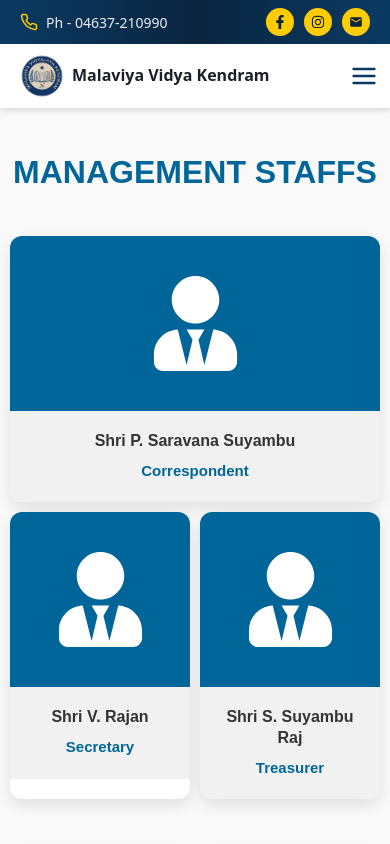
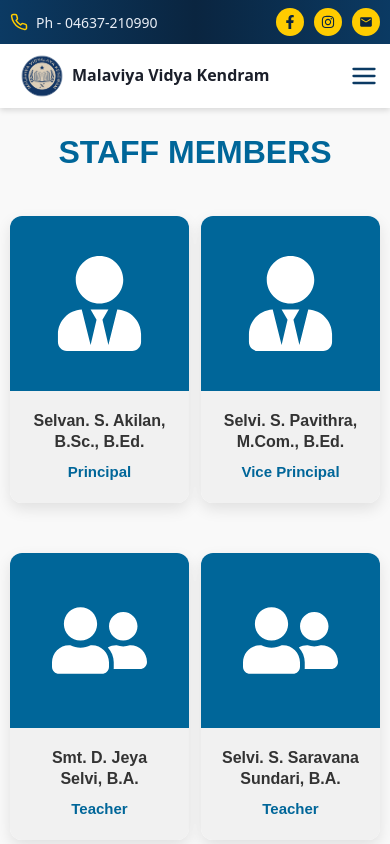
Before and after one commit to malaviavidyakendram-uvari/malaviyavidyakendramurvari, a React (Vite) app: page /management in a window 390 px wide. Shown: the top 844 px of the page. Built offline with nearby package versions, Linux system fonts and the light colour scheme; a web font is replaced by a local one.

Commit message:
Update: new version of React app

```diff
--- a/service.js
+++ b/service.js
@@ -11,8 +11,8 @@ app.use(express.json());
 
 // ✅ Initialize Razorpay
 const razorpay = new Razorpay({
-  key_id: process.env.rzp_test_RCDyBcOePZr1ls,       // Add in .env file
-  key_secret: process.env.iYxtfRSOs20bMjYs2oJzp4z1 // Add in .env file
+  key_id: process.env.rzp_test_RNopDT3cPfzVfh,       // Add in .env file
+  key_secret: process.env.BPQtvMCqUuflZ0hIbnlr45LG // Add in .env file
 });
 
 // ✅ API to create order
--- a/src/App.jsx
+++ b/src/App.jsx
@@ -3,7 +3,6 @@ import { Routes, Route } from "react-router-dom";
 import Header from './Components/Header';
 import Home from './Pages/Home';
 import Management from './Pages/Management';
-import Teachers from './Pages/Teachers';
 import History from './Pages/History';
 import Contact from './Pages/Contact';
 import About from './Pages/About';
@@ -21,7 +20,6 @@ function App() {
       <Routes>
         <Route path="/" element={<Home />} />
         <Route path="/management" element={<Management />} />
-        <Route path="/teachers" element={<Teachers />} />
         <Route path="/history" element={<History />} />
         <Route path="/about" element={<About />} />
         <Route path="/contact" element={<Contact />} />
--- a/src/Components/Header.jsx
+++ b/src/Components/Header.jsx
@@ -25,7 +25,6 @@ const Header = () => {
     { name: "Home", path: "/" },
     { name: "About", path: "/about" },
     { name: "Management", path: "/management" },
-    { name: "Teachers", path: "/teachers" },
     { name: "History", path: "/history" },
     { name: "Contact", path: "/contact" },
   ];
--- a/src/Css/Header.css
+++ b/src/Css/Header.css
@@ -1,7 +1,7 @@
 /* ================= Base ================= */
 .header {
   width: 100%;
-  font-family: system-ui, -apple-system, Segoe UI, Roboto, Arial, sans-serif;
+  font-family: system-ui, Arial, sans-serif;
   position: sticky;
   top: 0;
   z-index: 50;
@@ -9,9 +9,9 @@
 }
 
 .header-container {
-  max-width: 1200px;
+  max-width: 1300px;
   margin: 0 auto;
-  padding: 0 20px;
+  padding: 0 10px;
   display: flex;
   align-items: center;
   justify-content: space-between;
--- a/src/Css/Management.css
+++ b/src/Css/Management.css
@@ -88,57 +88,37 @@
 /* ==================================
    Mobile View Layout
 ================================== */
+/* ==================================
+   Mobile View Layout
+================================== */
 @media (max-width: 768px) {
+  /* Principal & Vice Principal */
   .management-top {
     display: grid;
-    grid-template-columns: 1fr; /* Single column for top staff */
+    grid-template-columns: repeat(2, 1fr); /* ✅ 2 cards per row */
     gap: 15px;
     justify-items: center;
   }
 
-  /* Make Correspondent (1st card) centered */
-  .management-top .management-card:nth-child(1) {
-    grid-column: 1 / -1;
-    justify-self: center;
-  }
-
-  /* Place Secretary & Treasurer into 2-column layout below */
-  .management-top .management-card:nth-child(2),
-  .management-top .management-card:nth-child(3) {
-    display: inline-block;
-    width: 100%;
-  }
-
-  /* Wrap Secretary & Treasurer into a 2-column row */
-  .management-top {
-    grid-template-columns: repeat(2, 1fr);
-  }
-
-  /* But ensure Correspondent still spans full width */
-  .management-top .management-card:nth-child(1) {
-    grid-column: 1 / -1;
-  }
-
+  /* Teachers, Clerk, Aunties */
   .management-grid {
-    grid-template-columns: repeat(2, 1fr);
+    display: grid;
+    grid-template-columns: repeat(2, 1fr); /* ✅ 2 cards per row */
     gap: 15px;
+    justify-items: center;
   }
 }
 
 @media (max-width: 480px) {
   .management-container {
-    padding: 40px 10px;
+    padding: 20px 10px;
   }
 
+  /* ✅ Still keep 2 cards per row, even on small phones */
   .management-top,
   .management-grid {
     grid-template-columns: repeat(2, 1fr);
-    gap: 10px;
-  }
-
-  /* Ensure Correspondent stays centered full row */
-  .management-top .management-card:nth-child(1) {
-    grid-column: 1 / -1;
+    gap: 12px;
   }
 
   .management-card {
--- a/src/Css/Teachers.css
+++ /dev/null
@@ -1,127 +0,0 @@
-/* ==============================
-   Teachers Section
-=============================== */
-.teachers-section {
-  padding: 60px 20px; /* spacing from edges */
-  text-align: center;
-  background: #fff;
-  font-family: Arial, sans-serif;
-}
-
-.section-subtitle {
-  color: #00bfa6;
-  font-size: 18px;
-  font-weight: 600;
-  margin-bottom: 10px;
-}
-
-.section-title {
-  font-size: 32px;
-  font-weight: 800;
-  margin-bottom: 40px;
-  color: #222;
-}
-
-/* Desktop Grid - keep original layout */
-.teachers-grid {
-  display: grid;
-  grid-template-columns: repeat(auto-fit, minmax(220px, 1fr));
-  gap: 30px;
-  align-items: stretch; /* stretch all cards to same height */
-}
-
-/* Teacher Card */
-.teacher-card {
-  background: #f9f9f9;
-  padding: 25px;
-  border-radius: 15px;
-  box-shadow: 0px 4px 10px rgba(0,0,0,0.1);
-  transition: 0.3s;
-  display: flex;
-  flex-direction: column;
-  justify-content: space-between; /* distribute content evenly */
-  width: 100%;
-}
-
-.teacher-card:hover {
-  transform: translateY(-5px);
-  box-shadow: 0px 6px 15px rgba(0,0,0,0.15);
-}
-
-/* Teacher Icon */
-.teacher-icon {
-  width: 80px;
-  height: 80px;
-  border-radius: 50%;
-  background: #00bfa6;
-  display: flex;
-  align-items: center;
-  justify-content: center;
-  margin: 0 auto 15px;
-  color: #fff;
-  flex-shrink: 0;
-}
-
-.teacher-name {
-  font-size: 18px;
-  font-weight: 700;
-  margin-bottom: 5px;
-  color: #222;
-}
-
-.teacher-degree {
-  font-size: 15px;
-  color: #666;
-}
-
-.teacher-exp {
-  font-size: 14px;
-  color: #333;
-  margin-top: 5px;
-}
-
-/* ==============================
-   Responsive Adjustments
-=============================== */
-
-/* Tablet */
-@media (max-width: 1024px) {
-  .teachers-grid {
-    grid-template-columns: repeat(2, 1fr); /* 2 columns */
-    gap: 20px;
-    justify-items: center; /* center cards */
-    align-items: stretch; /* make all cards same height */
-  }
-  .teacher-card {
-    max-width: 100%;
-  }
-}
-
-/* Mobile */
-@media (max-width: 768px) {
-  .teachers-grid {
-    grid-template-columns: repeat(2, 1fr); /* 2 columns */
-    gap: 15px;
-    justify-items: center;
-    align-items: stretch;
-  }
-  .teacher-card {
-    max-width: 100%;
-  }
-}
-
-/* Small mobile */
-@media (max-width: 480px) {
-  .teachers-section {
-    padding: 40px 10px; /* reduce padding for small screens */
-  }
-  .teachers-grid {
-    grid-template-columns: repeat(2, 1fr); /* 2 columns */
-    gap: 10px;
-    justify-items: center;
-    align-items: stretch;
-  }
-  .teacher-card {
-    max-width: 100%;
-  }
-}
--- a/src/Pages/Donate.jsx
+++ b/src/Pages/Donate.jsx
@@ -127,6 +127,9 @@ const Donate = () => {
       return;
     }
 
+    // ✅ Clear form immediately after clicking Pay
+    resetForm();
+
     try {
       const cleanAmount = formData.amount.replace(/,/g, "");
 
@@ -161,7 +164,6 @@ const Donate = () => {
           );
 
           alert("🎉 Payment Successful! ID: " + response.razorpay_payment_id);
-          resetForm();
         },
         modal: {
           ondismiss: async function () {
--- a/src/Pages/Management.jsx
+++ b/src/Pages/Management.jsx
@@ -3,28 +3,33 @@ import { FaUserTie, FaUserFriends } from "react-icons/fa"; // icons
 import "../Css/Management.css";
 
 const Management = () => {
+  // Top staff → Principal & Vice Principal
   const topStaff = [
-    { name: "Shri P. Saravana Suyambu", role: "Correspondent", icon: <FaUserTie /> },
-    { name: "Shri V. Rajan", role: "Secretary", icon: <FaUserTie /> },
-    { name: "Shri S. Suyambu Raj", role: "Treasurer", icon: <FaUserTie /> },
+    { name: "Selvan. S. Akilan, B.Sc., B.Ed.", role: "Principal", icon: <FaUserTie /> },
+    { name: "Selvi. S. Pavithra, M.Com., B.Ed.", role: "Vice Principal", icon: <FaUserTie /> },
   ];
 
+  // Other staff members
   const members = [
-    { name: "Shri T. Murugaiah", role: "Member", icon: <FaUserFriends /> },
-    { name: "Shri C. Kartheesan", role: "Member", icon: <FaUserFriends /> },
-    { name: "Shri V. Thangavel", role: "Member", icon: <FaUserFriends /> },
-    { name: "Shri S.K. Jayapandi", role: "Member", icon: <FaUserFriends /> },
-    { name: "Shri R. Lingaraj", role: "Member", icon: <FaUserFriends /> },
-    { name: "Shri V. Duraipandi", role: "Member", icon: <FaUserFriends /> },
-    { name: "Shri M. Maheshwaran", role: "Member", icon: <FaUserFriends /> },
-    { name: "Shri K. Kasthuribai Mahalingam", role: "Member", icon: <FaUserFriends /> },
+    { name: "Smt. D. Jeya Selvi, B.A.", role: "Teacher", icon: <FaUserFriends /> },
+    { name: "Selvi. S. Saravana Sundari, B.A.", role: "Teacher", icon: <FaUserFriends /> },
+    { name: "Selvi. S. Sneka, B.E.", role: "Teacher", icon: <FaUserFriends /> },
+    { name: "Selvi. T. Sivathanusiya, M.A.", role: "Teacher", icon: <FaUserFriends /> },
+    { name: "Selvi. M. Gunachithra, B.A., B.Ed.", role: "Teacher", icon: <FaUserFriends /> },
+    { name: "Smt. S. Jeya Sree, B.Sc., B.Ed.", role: "Teacher", icon: <FaUserFriends /> },
+    { name: "Selvi. R. Valarmathi, B.Sc., B.Ed.", role: "Teacher", icon: <FaUserFriends /> },
+    { name: "Selvi. L. Soundarya, M.Sc.", role: "Teacher", icon: <FaUserFriends /> },
+    { name: "Smt. S. Ajantha, B.Com., Pre-PTC", role: "Teacher", icon: <FaUserFriends /> },
+    { name: "Selvi. S. Ajitha, B.Sc.", role: "Clerk", icon: <FaUserFriends /> },
+    { name: "Smt. S. Sarathadevi", role: "Aunty", icon: <FaUserFriends /> },
+    { name: "Smt. T. Leelavathi", role: "Aunty", icon: <FaUserFriends /> },
   ];
 
   return (
     <div className="management-container">
-      <h1 className="management-title">Management Staffs</h1>
+      <h1 className="management-title">Staff Members</h1>
 
-      {/* First Row - Only 3 cards */}
+      {/* Principal & Vice Principal */}
       <div className="management-top">
         {topStaff.map((person, index) => (
           <div className="management-card" key={index}>
@@ -37,7 +42,7 @@ const Management = () => {
         ))}
       </div>
 
-      {/* Remaining Members */}
+      {/* Other Staff */}
       <div className="management-grid">
         {members.map((person, index) => (
           <div className="management-card" key={index}>
--- a/src/Pages/Teachers.jsx
+++ /dev/null
@@ -1,50 +0,0 @@
-// Teachers.jsx
-import React from "react";
-import { FaUserTie } from "react-icons/fa";
-import "../Css/Teachers.css";
-
-const teachersData = [
-  { name: "A. Sivasakthi", degree: "B.Com", exp: "7 years" },
-  { name: "S. Selvi", degree: "T.T.C", exp: "5 years" },
-  { name: "M. Sugitha", degree: "B.A", exp: "5 years" },
-  { name: "T. Surya", degree: "B.A", exp: "3 years" },
-  { name: "A. Kasi Nandhini", degree: "B.Com", exp: "3 years" },
-  { name: "T. Nandhini", degree: "D.E.C.E", exp: "3 years" },
-  { name: "K. Radha Devi", degree: "B.C.A", exp: "1 year" },
-  { name: "J. Jeyanthi", degree: "B.A", exp: "1 year" },
-  { name: "M. Nandhini", degree: "B.Sc, B.Ed", exp: "1 year" },
-  { name: "T. Muthu Pappa", degree: "B.Sc, B.Ed", exp: "1 year" },
-  { name: "J. Pon Rani", degree: "B.Sc, B.Ed", exp: "1 year" },
-  { name: "A. Justin Rani", degree: "M.A, B.Ed", exp: "1 year" },
-  { name: "Jeswin Jebamalar", degree: "B.A, B.Ed", exp: "1 year" },
-  { name: "V. Petchiammal", degree: "B.A, B.Ed", exp: "1 year" },
-  { name: "S. Petchiammal", degree: "B.Sc, B.Ed", exp: "1 year" },
-  { name: "M. Chitra", degree: "B.E", exp: "1 year" },
-  { name: "P. Selva Rani", degree: "D.Ted B.Lit DTP", exp: "1 year" },
-];
-
-const Teachers = () => {
-  return (
-    <section className="teachers-section">
-      <div className="container">
-        <p className="section-subtitle">People behind our success</p>
-        <h2 className="section-title">Our Tutors</h2>
-
-        <div className="teachers-grid">
-          {teachersData.map((teacher, index) => (
-            <div className="teacher-card" key={index}>
-              <div className="teacher-icon">
-                <FaUserTie size={40} />
-              </div>
-              <h3 className="teacher-name">{teacher.name}</h3>
-              <p className="teacher-degree">{teacher.degree}</p>
-              <p className="teacher-exp">{teacher.exp}</p>
-            </div>
-          ))}
-        </div>
-      </div>
-    </section>
-  );
-};
-
-export default Teachers;
```
Also changed, not shown: 1 other file (tests, documents, lock files or other folders).
